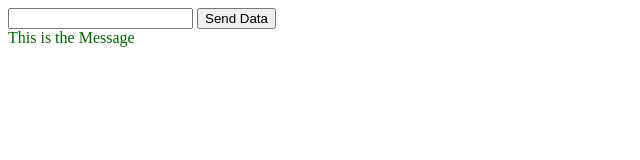
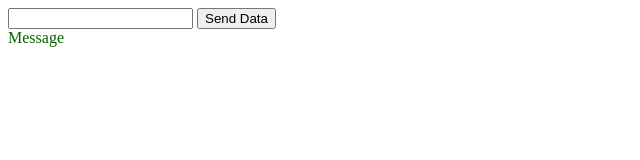
Before and after one commit to SemProject2024/Prompt-Test-VM, a plain HTML site: page Web/py_with_js_ajax/templates/index.html in a window 1280 px wide. Shown: the full height of the page, 0-640 px from the left. Drawn offline with nearby package versions, Linux system fonts and the light colour scheme.

Commit message:
Change in index.html

```diff
--- a/Web/py_with_js_ajax/templates/index.html
+++ b/Web/py_with_js_ajax/templates/index.html
@@ -8,7 +8,7 @@
 	<input type="text" id="input">
 	<button onclick="sendData()">Send Data</button>
 	<div id="output" style="color: red;"></div>
-	<div id="message" style="color: darkgreen;">This is the Message</div>
+	<div id="message" style="color: darkgreen;">Message </div>
 	<script>
 		function sendData() {
 			var value = document.getElementById('input').value;
```
